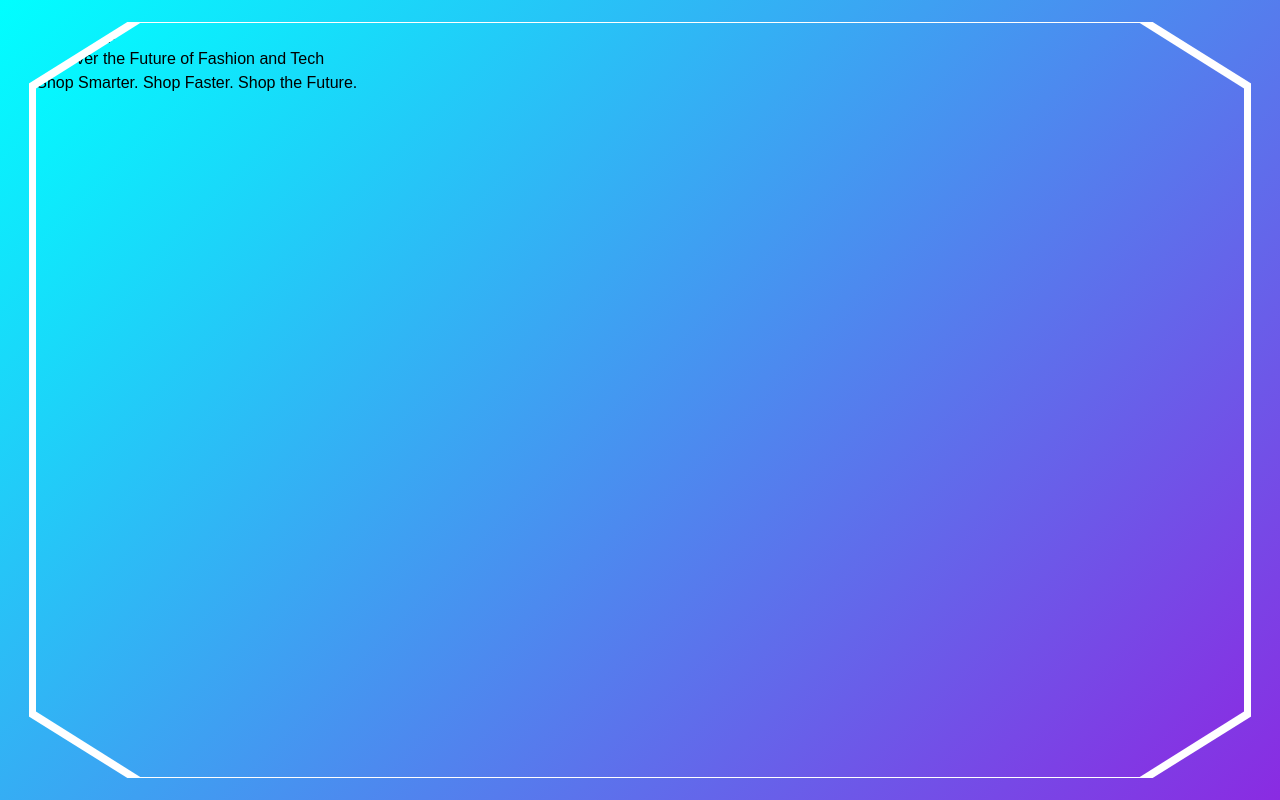
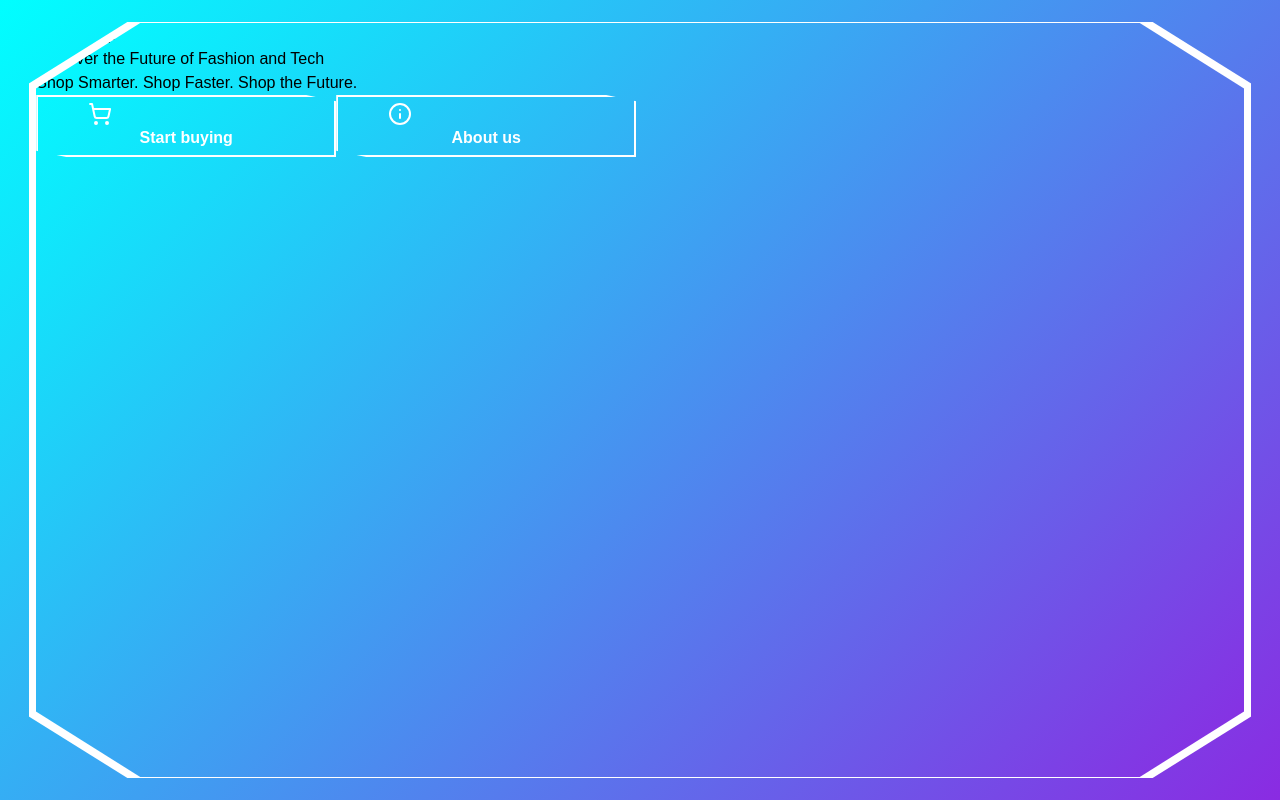
Before and after one commit to lukaChikashvili/CyberShop, a React (Vite) app in the folder bank/: page / in a window 1280 px wide. Built offline with nearby package versions, Linux system fonts and the light colour scheme; a web font is replaced by a local one.

Commit message:
finnish hero section design

```diff
--- a/bank/package.json
+++ b/bank/package.json
@@ -11,6 +11,7 @@
   },
   "dependencies": {
     "@react-three/fiber": "^8.17.7",
+    "lucide-react": "^0.441.0",
     "react": "^18.3.1",
     "react-dom": "^18.3.1",
     "three": "^0.168.0"
--- a/bank/src/App.jsx
+++ b/bank/src/App.jsx
@@ -1,4 +1,4 @@
-
+import { Info, ShoppingCart} from 'lucide-react'
 
 function App() {
 
@@ -15,6 +15,11 @@ function App() {
               <p className="text-[#FFEB00] ">
                  Shop Smarter. Shop Faster. Shop the Future.
               </p>
+
+          <div className="flex items-center gap-8">
+              <button className="futuristic_button flex items-center gap-4"><ShoppingCart />Start buying</button>
+              <button className="futuristic_button flex items-center gap-4"><Info />About us</button>
+              </div>
          </div>
         </div>
     </>
--- a/bank/src/index.css
+++ b/bank/src/index.css
@@ -56,3 +56,35 @@ body {
     );
 
 }
+
+.futuristic_button {
+   width: 300px;
+   background-color: transparent;
+   border: 2px solid #fff;
+   border-radius: 0;
+    padding: 5px 50px;
+  font-size: 16px;
+  font-weight: bold;
+  position: relative;
+  cursor: pointer;
+  overflow: hidden;
+  clip-path: polygon(
+    0% 0%, 90% 0%,
+    100% 10%,
+    100% 100%,
+    10% 100%,
+    0% 90%
+  );
+
+  color: #fff;
+  transition: all 0.8s cubic-bezier(0.25, 0.46, 0.45, 0.94);
+
+}
+
+
+.futuristic_button:hover {
+
+    background: transparent;
+    border: 2px solid #fff;
+    transform: translateY(-3px);
+}
```
Also changed, not shown: 1 other file (tests, documents, lock files or other folders).
